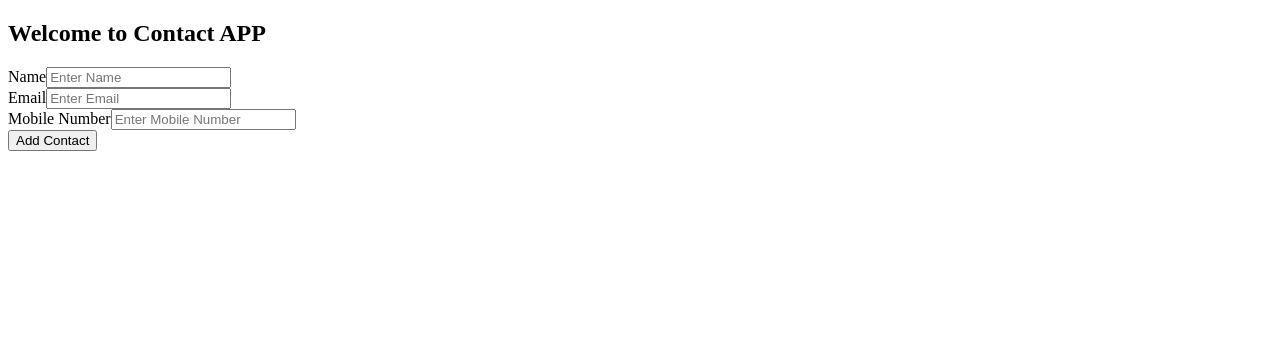
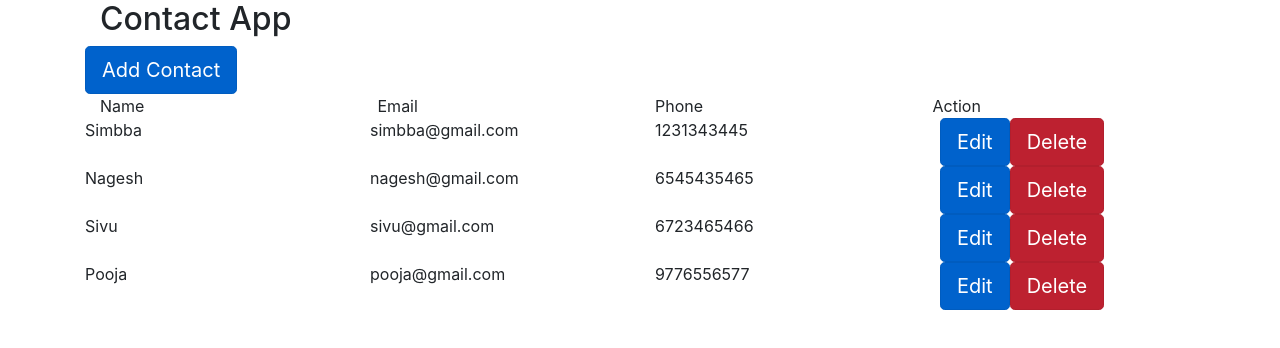
Before and after one commit to npadal848/contact-app, a React (Create React App) app: page / in a window 1280 px wide. Shown: the top 348 px of the page. Built offline with nearby package versions, Linux system fonts and the light colour scheme.

Commit message:
added updatecontactform

```diff
--- a/package.json
+++ b/package.json
@@ -6,12 +6,16 @@
     "@testing-library/jest-dom": "^5.16.1",
     "@testing-library/react": "^12.1.2",
     "@testing-library/user-event": "^13.5.0",
+    "avatar": "^0.1.0",
+    "bootstrap": "^5.1.3",
+    "query-string": "^7.1.0",
     "react": "^17.0.2",
     "react-dom": "^17.0.2",
     "react-redux": "^7.2.6",
     "react-router-dom": "^6.2.1",
     "react-scripts": "5.0.0",
     "redux-form": "^8.3.8",
+    "shortid": "^2.2.16",
     "web-vitals": "^2.1.3"
   },
   "scripts": {
--- a/public/index.html
+++ b/public/index.html
@@ -4,9 +4,10 @@
   <meta charset="UTF-8">
   <meta http-equiv="X-UA-Compatible" content="IE=edge">
   <meta name="viewport" content="width=device-width, initial-scale=1.0">
+  <link rel="stylesheet" href="https://stackpath.bootstrapcdn.com/bootstrap/4.3.1/css/bootstrap.min.css" integrity="sha384-ggOyR0iXCbMQv3Xipma34MD+dH/1fQ784/j6cY/iJTQUOhcWr7x9JvoRxT2MZw1T" crossorigin="anonymous">
   <title>Contact App</title>
 </head>
 <body>
-  <div id="root"></div>
+  <div class="container" id="root"></div>
 </body>
 </html>
--- a/src/App.js
+++ b/src/App.js
@@ -1,9 +1,26 @@
 import React from "react";
+import { BrowserRouter as Router, Route, Routes } from "react-router-dom";
+import Header from "./components/Header";
+import ContactForm from "./components/contact/contact-form";
+import UpdateContactForm from "./components/contact/UpdateContactForm";
+import ContactDetails from "./components/contact/ContactDetails";
 
 const App = () => {
   return (
     <div className="App">
-      <h2>Welcome to Contact APP</h2>
+      <Router>
+        <Header />
+        <Routes>
+          <Route path="/" element={<ContactDetails />} />
+          <Route path="/contact/add" element={<ContactForm />} />
+          <Route
+            path="/contact/edit/:id"
+            // render={() => <UpdateContactForm />}
+            element={<UpdateContactForm />}
+          />
+          <Route />
+        </Routes>
+      </Router>
     </div>
   );
 };
--- /dev/null
+++ b/src/components/Header.js
@@ -0,0 +1,19 @@
+import { Link } from "react-router-dom";
+const Header = () => {
+  return (
+    <div className="ui fixed menu">
+      <div className="ui container center">
+        <h2>Contact App</h2>
+      </div>
+      <Link
+        to="/contact/add"
+        type="button"
+        className="btn btn-primary btn-lg active"
+      >
+        Add Contact
+      </Link>
+    </div>
+  );
+};
+
+export default Header;
--- a/src/components/contact/ContactDetails.js
+++ b/src/components/contact/ContactDetails.js
@@ -1,6 +1,6 @@
 import React, { Component } from "react";
 import { connect, useDispatch } from "react-redux";
-import { getFormValues, reduxForm } from "redux-form";
+import { Link } from "react-router-dom";
 
 class ContactDetails extends Component {
   constructor(props) {
@@ -10,19 +10,44 @@ class ContactDetails extends Component {
   render() {
     const contactInfo = this.props.allContact;
     const renderData = contactInfo.map((contact, key) => {
-      const { name, email, mobileNumber } = contact;
+      const { id, name, email, mobileNumber } = contact;
       return (
-        <div key={key}>
-          {name} <br />
-          {email} <br />
-          {mobileNumber} <br />
+        <div className="row" key={key}>
+          <div className="col-sm">{name}</div>
+          <div className="col-sm">{email} </div>
+          <div className="col-sm">{mobileNumber} </div>
+          <div className="col-sm">
+            <Link
+              to={`/contact/edit/${id}`}
+              className="btn btn-primary btn-lg active"
+              role="button"
+              aria-pressed="true"
+            >
+              Edit
+            </Link>
+            <Link
+              to={`/contact/delete/${id}`}
+              className="btn btn-danger btn-lg active"
+              role="button"
+              aria-pressed="true"
+            >
+              Delete
+            </Link>
+          </div>
         </div>
       );
     });
 
     return (
       <div>
-        <h2>Contact Details</h2>
+        <div className="container">
+          <div className="row">
+            <div className="col-sm">Name</div>
+            <div className="col-sm">Email</div>
+            <div className="col-sm">Phone</div>
+            <div className="col-sm">Action</div>
+          </div>
+        </div>
         {renderData}
       </div>
     );
--- /dev/null
+++ b/src/components/contact/UpdateContactForm.js
@@ -0,0 +1,100 @@
+import React from "react";
+import { Field, reduxForm } from "redux-form";
+import { connect } from "react-redux";
+import { addContact, getContact } from "../../redux/action/contactActions";
+
+class ContactForm extends React.Component {
+  constructor(props) {
+    super(props);
+    this.state = {
+      editableContact: {},
+    };
+  }
+
+  componentDidMount() {
+    const id = this.props.match.params.id;
+    console.log("id: ", id);
+    // const id = 1;
+    const { allContact, dispatch } = this.props;
+
+    const updatedContact = allContact.filter((contact) => contact.id == id);
+    this.setState({ editableContact: updatedContact });
+    dispatch(getContact(updatedContact));
+    if (id && allContact) {
+    }
+  }
+
+  updateFormHandler = (values) => {
+    const { allContacts, editableContact } = this.props;
+    const updatedContacts = allContacts.filter((contact) => {
+      if (contact.id === editableContact.id) {
+        contact.name = values.name;
+        contact.email = values.email;
+        contact.mobileNumber = values.mobileNumber;
+      }
+    });
+    const { dispatch } = this.props;
+    dispatch(addContact(updatedContacts));
+  };
+  render() {
+    const { handleSubmit, editableContact } = this.props;
+    // console.log("editableContact: ", editableContact);
+    const { name, email, mobileNumber } = this.state.editableContact;
+
+    return (
+      <div className="container">
+        <form onSubmit={handleSubmit(this.updateFormHandler)}>
+          <div className="form-group">
+            <label>Name</label>
+            <Field
+              className="form-control"
+              name="name"
+              id="contactName"
+              component="input"
+              type="text"
+              value={name}
+            />
+          </div>
+          <div className="form-group">
+            <label>Email</label>
+            <Field
+              className="form-control"
+              name="email"
+              component="input"
+              type="email"
+              value={email}
+            />
+          </div>
+          <div className="form-group">
+            <label>Mobile Number</label>
+            <Field
+              className="form-control"
+              name="mobileNumber"
+              component="input"
+              type="number"
+              value={mobileNumber}
+            />
+          </div>
+          <button type="submit" className="btn btn-primary btn-lg btn-block">
+            Update Contact
+          </button>
+        </form>
+      </div>
+    );
+  }
+}
+
+const mapStateToProps = (state) => {
+  return {
+    allContact: state.allContact.contacts,
+    editableContact: state.allContact.editableContact,
+  };
+};
+
+// const mapDispatchToProps = (dispatch) => {
+//   return { dispatch };
+// };
+
+export default reduxForm({ form: "updateContactForm" })(
+  connect(mapStateToProps)(ContactForm)
+);
--- a/src/components/contact/contact-form.js
+++ b/src/components/contact/contact-form.js
@@ -1,57 +1,59 @@
 import React, { useState } from "react";
 import { Field, reduxForm } from "redux-form";
-import ContactDetails from "./ContactDetails";
-import { connect } from "react-redux";
+import { useNavigate } from "react-router-dom";
 import { addContact } from "../../redux/action/contactActions";
 
-class ContactForm extends React.Component {
-  constructor(props) {
-    super(props);
-    this.state = {
-      isFormSubmit: false,
-    };
-  }
-  submitFormHandler = (values) => {
-    this.state.isFormSubmit = true;
-    const { dispatch } = this.props;
+const ContactForm = (props) => {
+  const navigate = useNavigate();
+  const { dispatch } = props;
+
+  const submitFormHandler = (values) => {
+    values["id"] = Math.floor(Math.random() * 1000 + 1);
     dispatch(addContact(values));
+    navigate("/");
   };
-  render() {
-    const { handleSubmit } = this.props;
-    return (
-      <div>
-        <form onSubmit={handleSubmit(this.submitFormHandler)}>
+
+  return (
+    <div className="container">
+      <form onSubmit={props.handleSubmit(submitFormHandler)}>
+        <div className="form-group">
           <label>Name</label>
           <Field
+            className="form-control"
             name="name"
+            id="contactName"
             component="input"
             type="text"
             placeholder="Enter Name"
           />
-          <br />
+        </div>
+        <div className="form-group">
           <label>Email</label>
           <Field
+            className="form-control"
             name="email"
             component="input"
             type="email"
             placeholder="Enter Email"
           />
-          <br />
+        </div>
+        <div className="form-group">
           <label>Mobile Number</label>
           <Field
+            className="form-control"
             name="mobileNumber"
             component="input"
             type="number"
             placeholder="Enter Mobile Number"
           />
-          <br />
-          <button type="submit">Add Contact</button>
-          {this.state.isFormSubmit ? <ContactDetails /> : null}
-        </form>
-      </div>
-    );
-  }
-}
+        </div>
+        <button type="submit" className="btn btn-primary btn-lg btn-block">
+          Add Contact
+        </button>
+      </form>
+    </div>
+  );
+};
 
 // const mapStateToProps = (state) => {
 //   return {
--- a/src/index.js
+++ b/src/index.js
@@ -9,7 +9,6 @@ ReactDOM.render(
   <React.StrictMode>
     <Provider store={store}>
       <App />
-      <ContactForm />
     </Provider>
   </React.StrictMode>,
   document.getElementById("root")
--- a/src/redux/action/contactActions.js
+++ b/src/redux/action/contactActions.js
@@ -3,6 +3,13 @@ import { ActionTypes } from "../constant/ActionTypes";
 export const addContact = (contact) => {
   return {
     type: ActionTypes.ADD_CONTACT,
+    payload: contact,
+  };
+};
+
+export const getContact = (contact) => {
+  return {
+    type: ActionTypes.GET_CONTACT,
     payload: contact,
   };
 };
--- a/src/redux/constant/ActionTypes.js
+++ b/src/redux/constant/ActionTypes.js
@@ -2,4 +2,5 @@ export const ActionTypes = {
   ADD_CONTACT: "ADD_CONTACT",
   EDIT_CONTACT: "EDIT_CONTACT",
   REMOVE_CONTACT: "REMOVE_CONTACT",
+  GET_CONTACT: "GET_CONTACT",
 };
--- a/src/redux/reducer/contactReducer.js
+++ b/src/redux/reducer/contactReducer.js
@@ -1,36 +1,44 @@
 import { ActionTypes } from "../constant/ActionTypes";
 
 const initialState = {
-  contacts: [],
-  emailData: [],
+  contacts: [
+    {
+      id: 1,
+      name: "Simbba",
+      email: "simbba@gmail.com",
+      mobileNumber: 1231343445,
+    },
+    {
+      id: 2,
+      name: "Nagesh",
+      email: "nagesh@gmail.com",
+      mobileNumber: 6545435465,
+    },
+    { id: 3, name: "Sivu", email: "sivu@gmail.com", mobileNumber: 6723465466 },
+    {
+      id: 4,
+      name: "Pooja",
+      email: "pooja@gmail.com",
+      mobileNumber: 9776556577,
+    },
+  ],
+  editableContact: {},
 };
 
-export const addContactReducer = (state = initialState, { type, payload }) => {
+export const contactReducer = (state = initialState, { type, payload }) => {
   switch (type) {
     case ActionTypes.ADD_CONTACT:
       return {
         ...state,
         contacts: [...state.contacts, payload],
       };
+    case ActionTypes.GET_CONTACT:
+      return { ...state, editableContact: payload };
+    case ActionTypes.EDIT_CONTACT:
+      return { ...state, contacts: payload };
+    case ActionTypes.REMOVE_CONTACT:
+      return { ...state, contacts: payload };
     default:
       return state;
   }
 };
-
-export const editContactReducer = (state = {}, { type, payload }) => {
-  switch (type) {
-    case ActionTypes.EDIT_CONTACT:
-      return { ...state, ...payload };
-    default:
-      return state;
-  }
-};
-
-export const removeContactReducer = (state = {}, { type, payload }) => {
-  switch (type) {
-    case ActionTypes.REMOVE_CONTACT:
-      return { ...state, ...payload };
-    default:
-      return state;
-  }
-};
```
Also changed, not shown: src/redux/reducer/index.js (+2 -8 lines), 1 other file (tests, documents, lock files or other folders).
